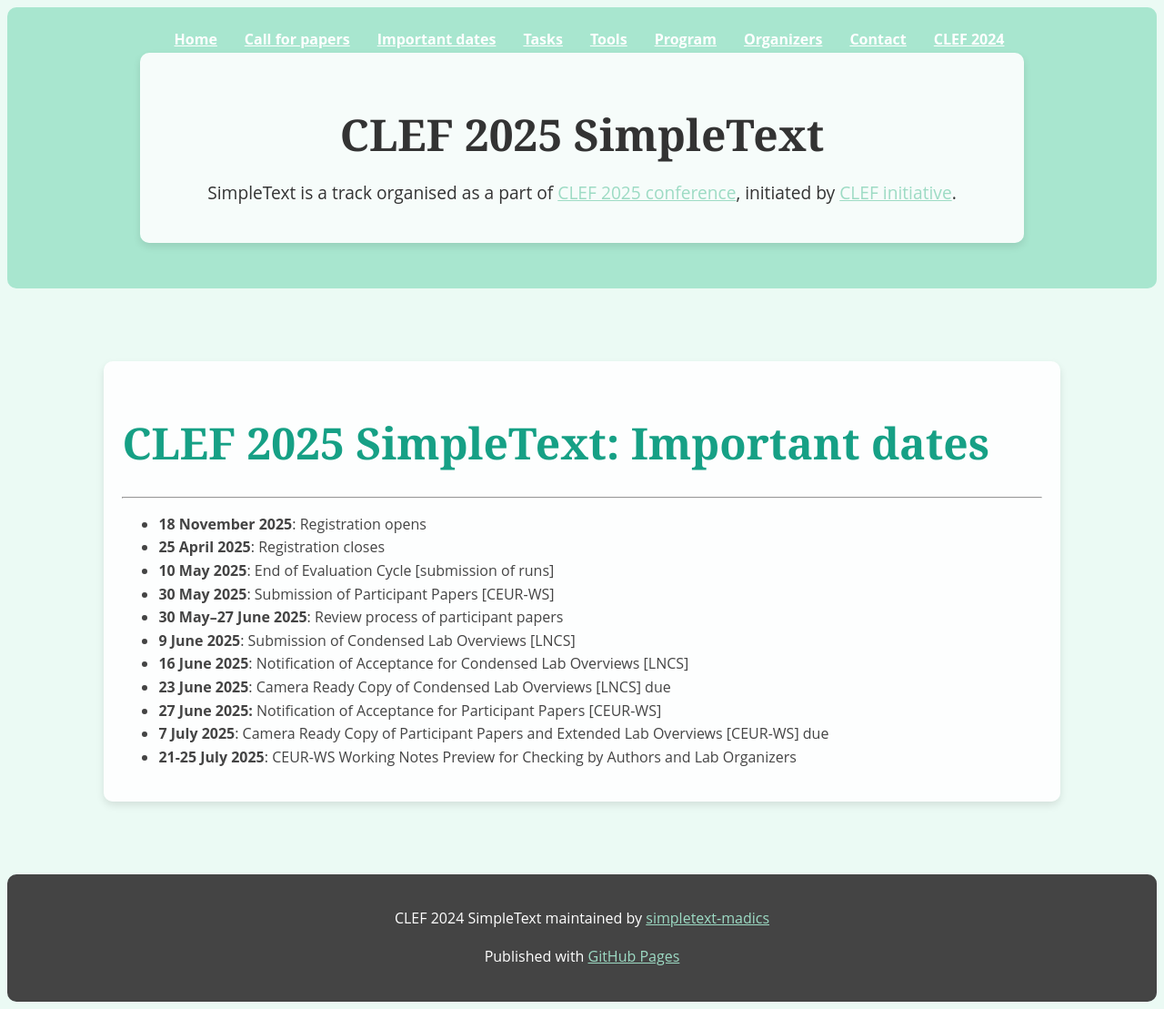
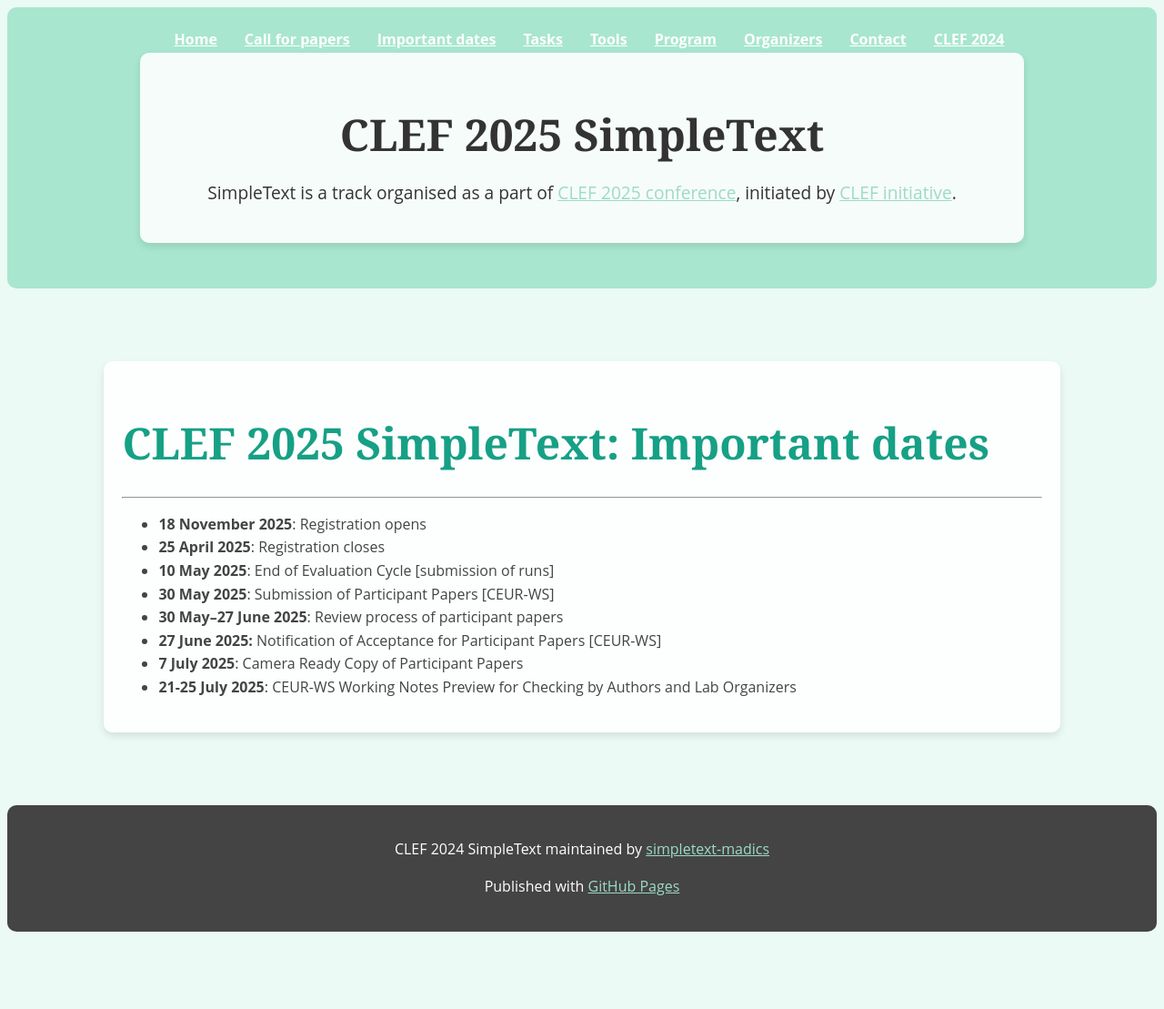
Before and after one commit to simpletext-madics/2025, a Jekyll site: the page built from dates.md, in a window 1280 px wide and 1109 px high. Shown: the whole window at 91% size. Built offline with Jekyll 4.4.1, drawn with Linux system fonts in a browser that asks for light colours.

Commit message:
Update dates.md

```diff
--- a/dates.md
+++ b/dates.md
@@ -12,9 +12,6 @@ title: Important dates
 * **10 May 2025**: End of Evaluation Cycle [submission of runs]
 * **30 May 2025**: Submission of Participant Papers [CEUR-WS]
 * **30 May–27 June 2025**: Review process of participant papers
-* **9 June 2025**: Submission of Condensed Lab Overviews [LNCS]
-* **16 June 2025**: Notification of Acceptance for Condensed Lab Overviews [LNCS]
-* **23 June 2025**: Camera Ready Copy of Condensed Lab Overviews [LNCS] due
 * **27 June 2025:** Notification of Acceptance for Participant Papers [CEUR-WS]
-* **7 July 2025**: Camera Ready Copy of Participant Papers and Extended Lab Overviews [CEUR-WS] due
+* **7 July 2025**: Camera Ready Copy of Participant Papers
 * **21-25 July 2025**: CEUR-WS Working Notes Preview for Checking by Authors and Lab Organizers
```
